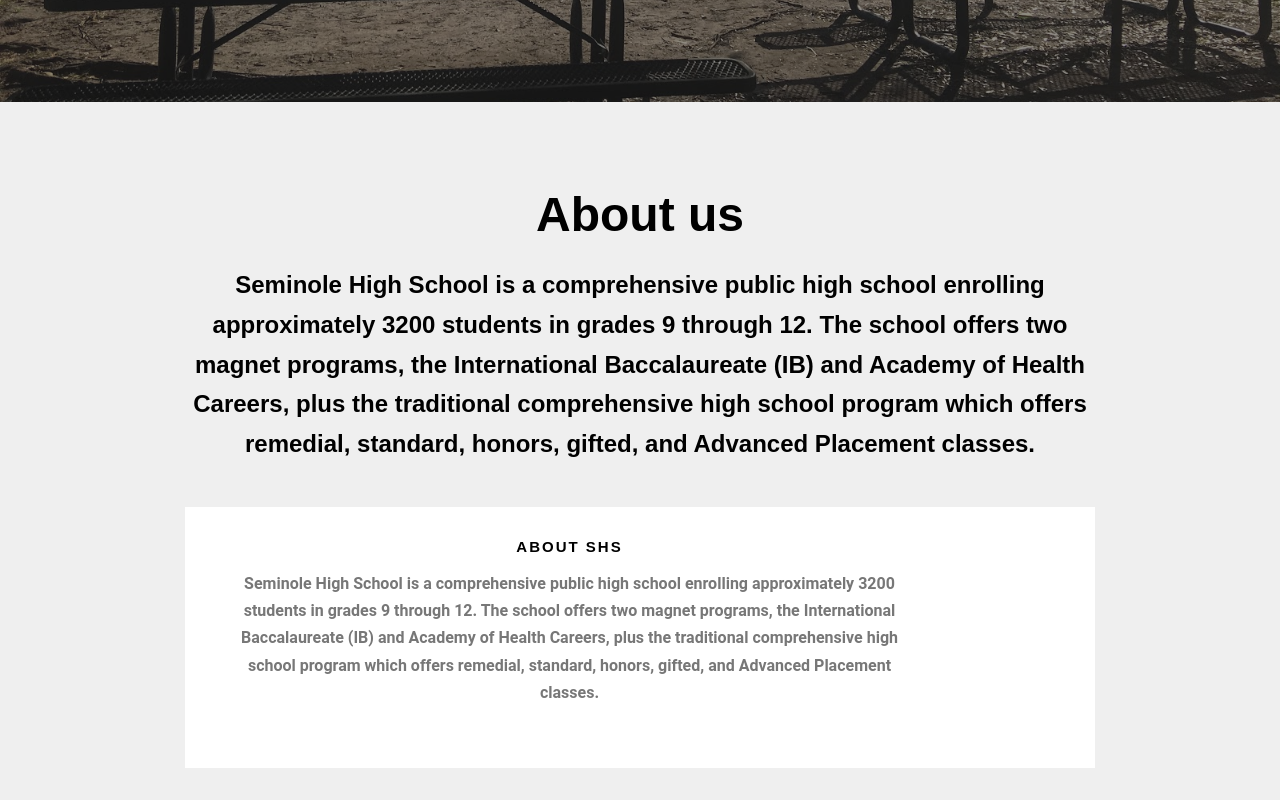
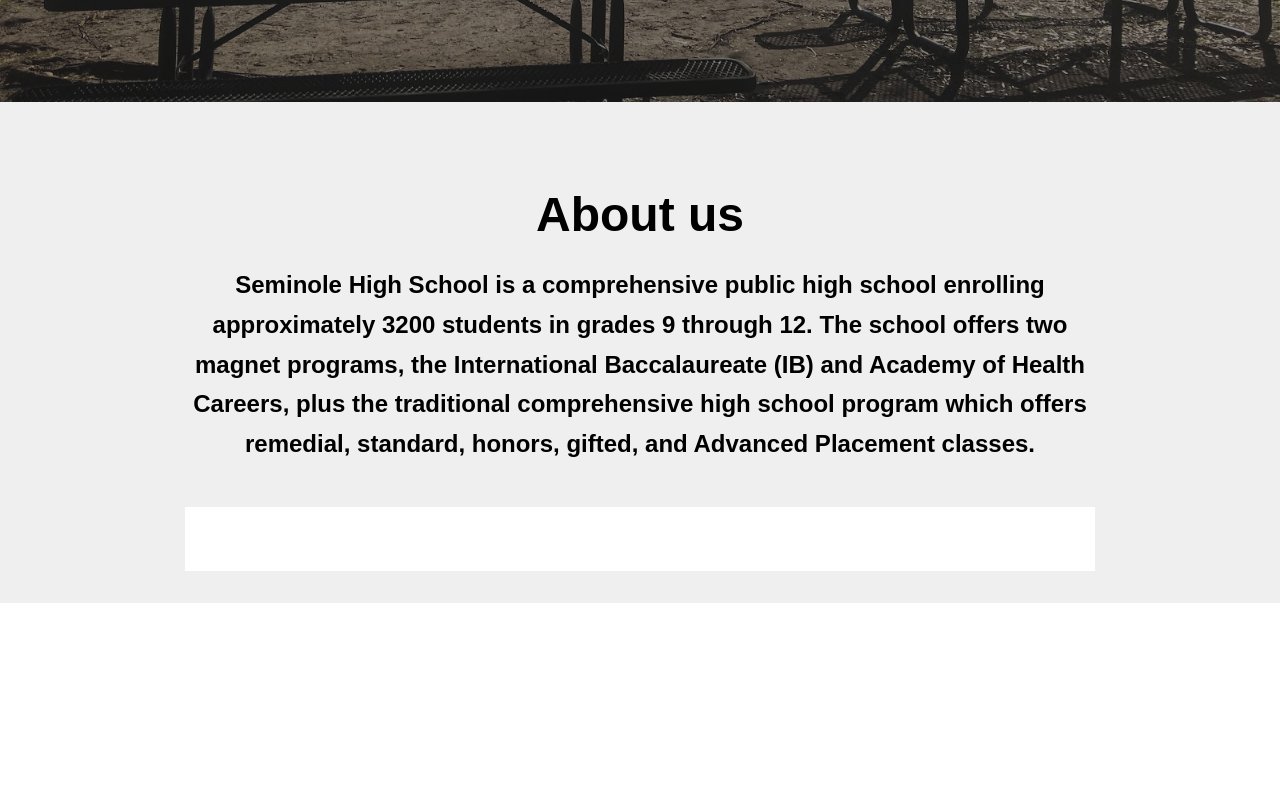
Before and after one commit to SeminoleMUN/seminolemun.github.io, a plain HTML site: page index.html in a window 1280 px wide. Shown: the part 835-1635 px from the top of the page. After the commit the page ends 1438 px from the top, so only its background shows below. Drawn offline with nearby package versions, Linux system fonts and the light colour scheme; a web font is replaced by a local one.

Commit message:
Update index.html

```diff
--- a/index.html
+++ b/index.html
@@ -208,17 +208,6 @@
 		<div class="bambnut-container">
 			<div class="row row-pb-md">
 
-				<div class="col-md-10">
-					<div class="gtco-widget">
-						<h3>About SHS</h3>
-						<p>Seminole High School is a comprehensive public high school enrolling approximately 3200 students in grades 9 through 12. The school offers two magnet programs, the International Baccalaureate (IB) and Academy of Health Careers, plus the traditional comprehensive high school program which offers remedial, standard, honors, gifted, and Advanced Placement classes.</p>
-					</div>
-				</div>
-			</div>
-		</div>
-	</footer>
-	</div>
-
 	<div class="bambnut-TOP-GO js-top">
 		<a href="#" class="js-gotop"><font size="6">⬆</font></a>
 	</div>
```
